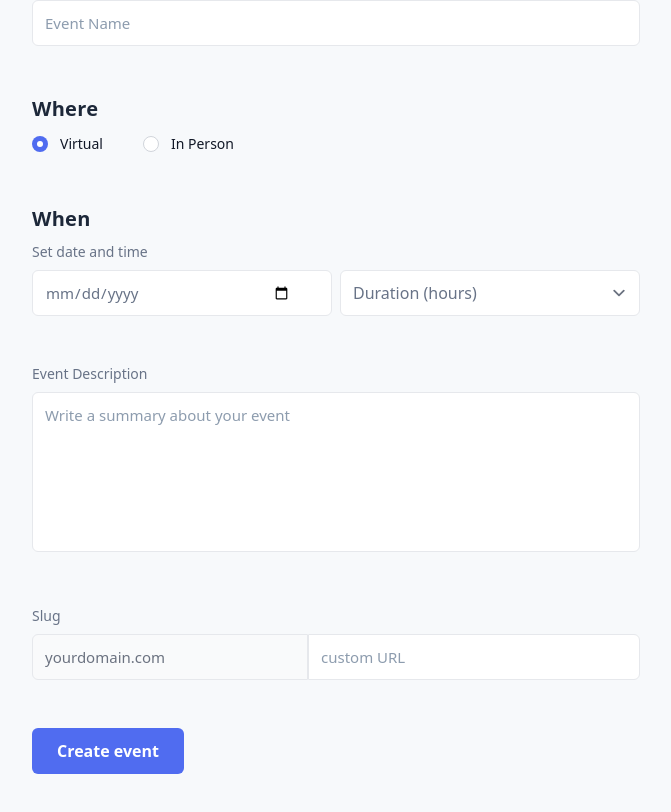
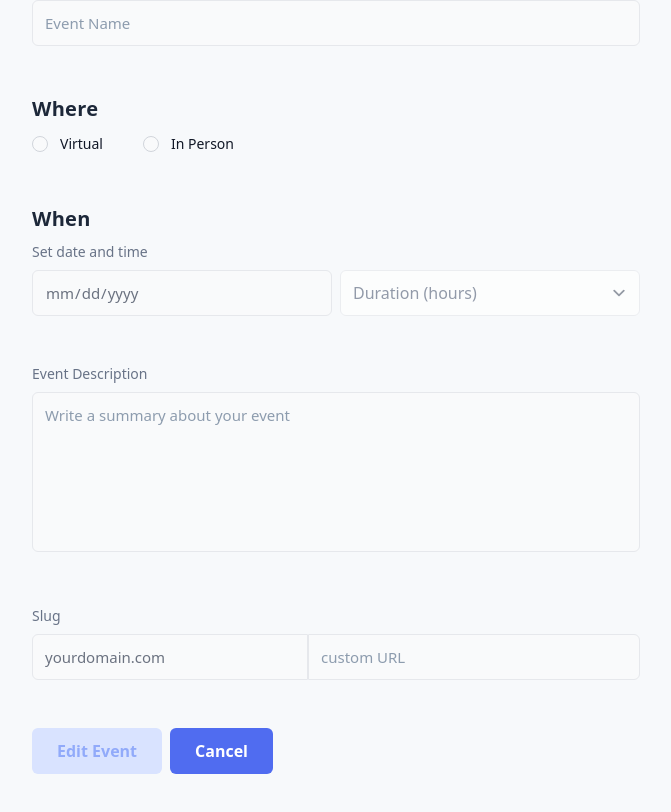
Before and after one commit to jmmarco/events, a React (Vite) app: page /events/1 in a window 1280 px wide. Shown: the part 316-1128 px from the top of the page, without its empty margins (304-975 px from the left). Built offline with nearby package versions, Linux system fonts and the light colour scheme; no server answers.

Commit message:
Add action prop as well as cancel buttons to EventForm

```diff
--- a/src/components/events/EventForm.tsx
+++ b/src/components/events/EventForm.tsx
@@ -4,6 +4,7 @@ import Input from '../inputs/Input'
 import Textarea from '../inputs/Textarea'
 import { EventProps } from '../../types/events'
 import { useCallback, useEffect } from 'react'
+import { useNavigate } from 'react-router'
 
 type FormValues = {
   eventName: string
@@ -17,10 +18,13 @@ type FormValues = {
 
 interface EventFormProps {
   event?: EventProps | null
+  action: 'create' | 'edit' | 'view'
 }
 
-export default function EventForm({ event }: EventFormProps) {
+export default function EventForm({ event, action }: EventFormProps) {
+  const navigate = useNavigate()
   const {
+    getValues,
     register,
     handleSubmit,
     reset,
@@ -57,13 +61,25 @@ export default function EventForm({ event }: EventFormProps) {
     { id: 'inPerson', title: 'In Person' },
   ]
 
+  const buttonText =
+    action === 'edit'
+      ? 'Save Event'
+      : action === 'create'
+      ? 'Create Event'
+      : 'Edit Event'
+
   return (
     <form
       onSubmit={handleSubmit(onSubmit)}
       className="flex flex-col gap-y-12 py-14"
     >
       <div className="space-y-2">
-        <Input type="text" label="Event Name" {...register('eventName')} />
+        <Input
+          type="text"
+          label="Event Name"
+          {...register('eventName')}
+          disabled={action === 'view'}
+        />
       </div>
       <div className="space-y-2">
         <h2 className="text-[20px] font-semibold tracking-[0.3px]">Where</h2>
@@ -72,10 +88,11 @@ export default function EventForm({ event }: EventFormProps) {
             <div key={location.id} className="flex items-center">
               <input
                 id={location.id}
-                name="location"
                 type="radio"
-                defaultChecked={location.id === 'virtual'}
-                className="text-circle-blue-900 focus:ring-circle-blue-900 h-4 w-4 border-gray-300"
+                defaultChecked={getValues('eventLocation') === location.title}
+                className="disabled:ring-gray-200 h-4 w-4 border-gray-300 text-circle-blue-900 focus:ring-circle-blue-900 disabled:cursor-not-allowed disabled:bg-gray-50 disabled:text-gray-500"
+                disabled={action === 'view'}
+                {...register('eventLocation')}
               />
               <label
                 htmlFor={location.id}
@@ -94,13 +111,15 @@ export default function EventForm({ event }: EventFormProps) {
             type="date"
             label="Set date and time"
             {...register('eventDateAndTime')}
+            disabled={action === 'view'}
           />
           <div className="self-end">
             <label className="sr-only block">Duration (hours)</label>
             <select
-              className="text-circle-grey-shade-medium block w-full rounded-md border border-secondary px-3 py-2.5 font-normal placeholder:text-input placeholder:font-normal placeholder:text-grey-shade-placeholder"
+              className="placeholder:text-input placeholder:text-grey-shade-placeholder block w-full rounded-md border border-secondary px-3 py-2.5 font-normal text-circle-grey-shade-medium placeholder:font-normal"
               placeholder="Duration"
               {...register('eventDuration')}
+              disabled={action === 'view'}
             >
               <option value="">Duration (hours)</option>
               {Array.from({ length: 6 }, (_, i) => (
@@ -118,10 +137,11 @@ export default function EventForm({ event }: EventFormProps) {
           placeholder="Write a summary about your event"
           className="h-40 resize-none"
           {...register('eventDescription')}
+          disabled={action === 'view'}
         />
       </div>
       <fieldset>
-        <legend className="text-circle-grey-shade-medium block text-sm font-medium">
+        <legend className="block text-sm font-medium text-circle-grey-shade-medium">
           Slug
         </legend>
         <div className="flex flex-row">
@@ -142,12 +162,28 @@ export default function EventForm({ event }: EventFormProps) {
             placeholder="custom URL"
             grow
             {...register('eventUrl')}
+            disabled={action === 'view'}
           />
         </div>
       </fieldset>
-      <Button className="place-self-start" type="submit">
-        Create event
-      </Button>
+
+      <div className="inline-flex gap-x-2">
+        <Button
+          className="place-self-start capitalize"
+          type="submit"
+          disabled={action !== 'edit' && action !== 'create'}
+        >
+          {buttonText}
+        </Button>
+
+        <Button
+          className="place-self-start capitalize"
+          onClick={() => navigate(-1)}
+          type="button"
+        >
+          cancel
+        </Button>
+      </div>
     </form>
   )
 }
```
